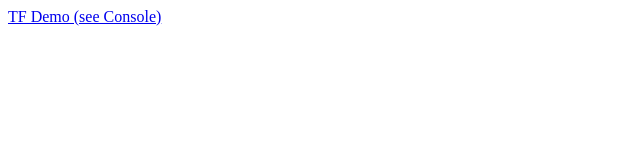
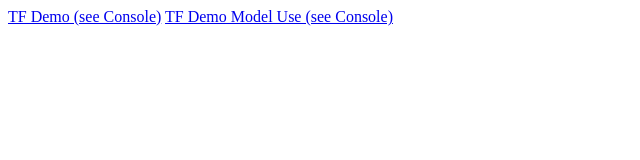
Before and after one commit to semerikov2024/i20, a plain HTML site: page index.html in a window 1280 px wide. Shown: the whole page, without its empty margins (0-640 px from the left). Drawn offline with Linux system fonts and the light colour scheme.

Commit message:
Update index.html

```diff
--- a/index.html
+++ b/index.html
@@ -1,5 +1,6 @@
 <html>
   <body>
       <a href="tfdemo.html">TF Demo (see Console)</a>
+      <a href="tfdemo_model.html">TF Demo Model Use (see Console)</a>
   <body>
 </html>
```
